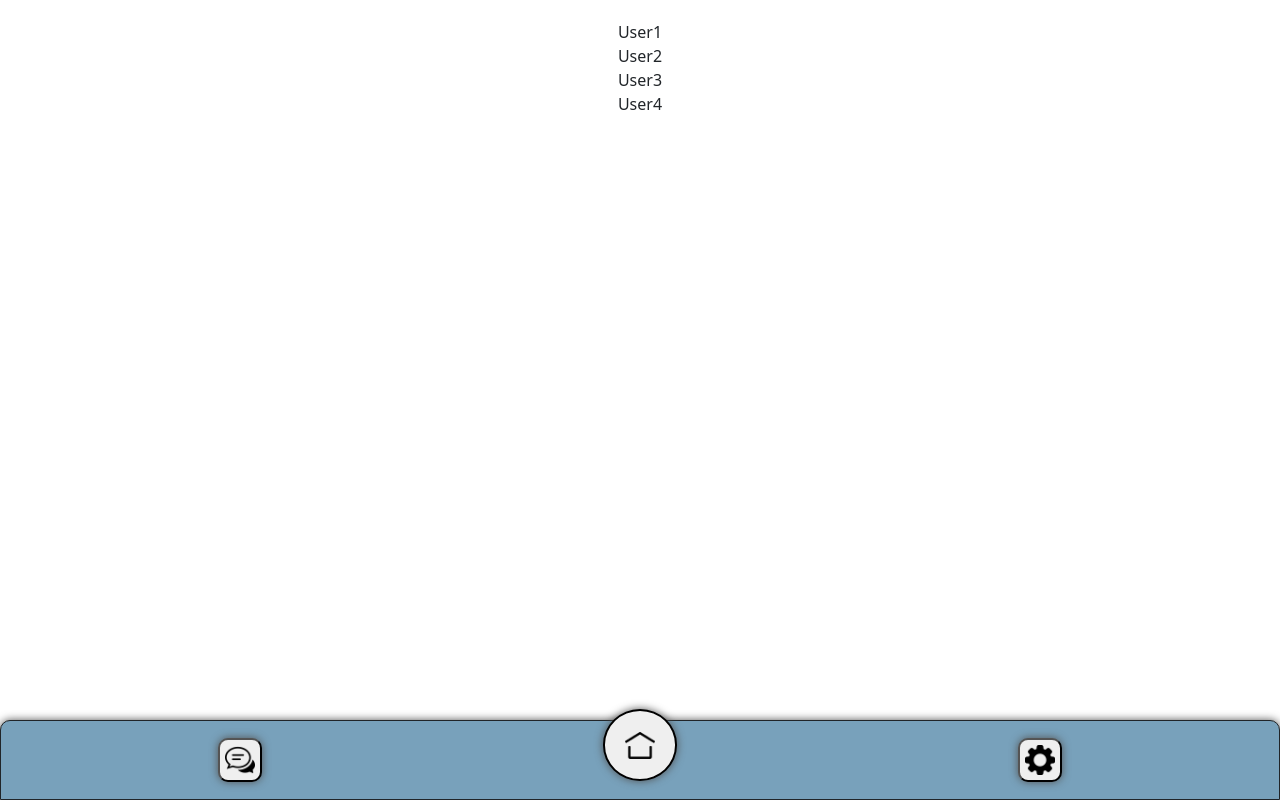
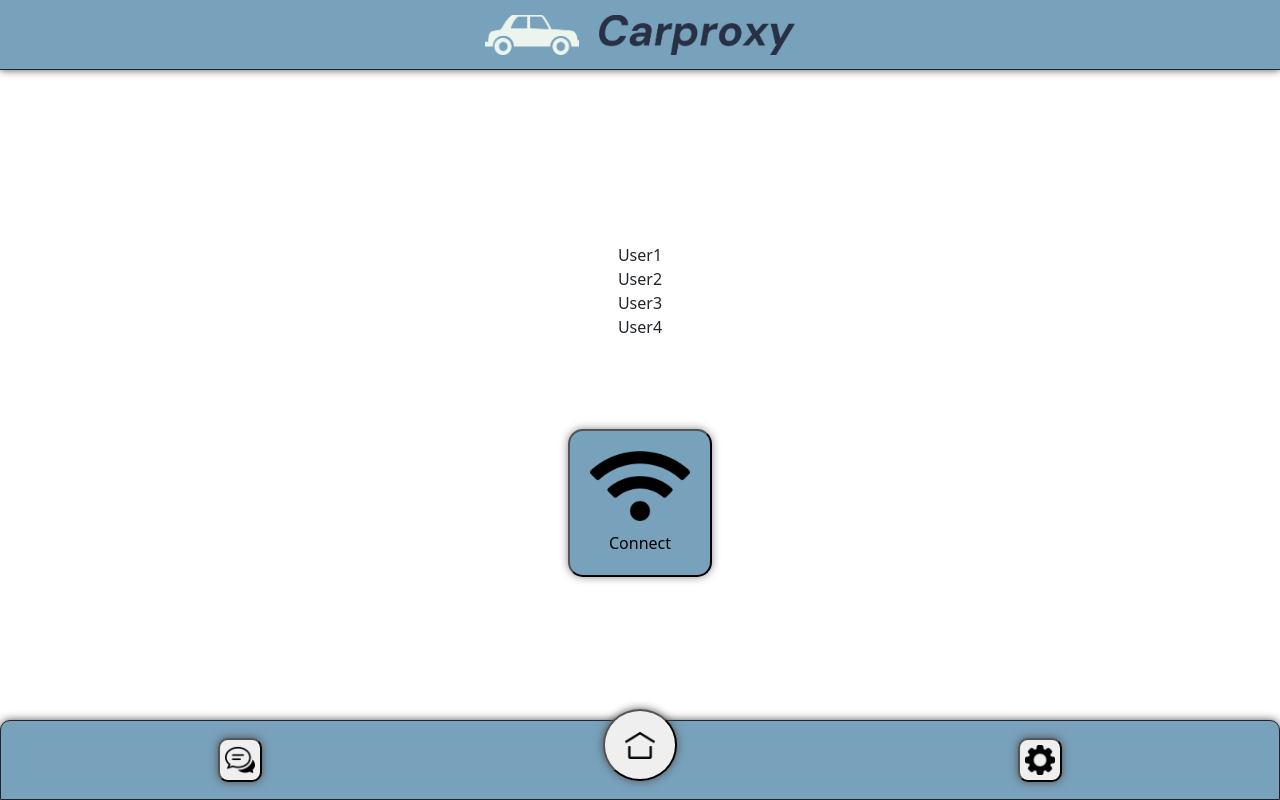
Before and after one commit to krx90/carproxy, a React (Vite) app: page / in a window 1280 px wide. Built offline with nearby package versions, Linux system fonts and the light colour scheme.

Commit message:
updated go online page

```diff
--- /dev/null
+++ b/src/App.css
@@ -0,0 +1,4 @@
+.app{
+    background-color: #EBF5EE;
+    height: fill;
+}
--- a/src/App.tsx
+++ b/src/App.tsx
@@ -1,12 +1,17 @@
 import MenuBar from './components/MenuBar';
 import GoOnline from './components/GoOnline';
+import LogoBar from './components/LogoBar';
+import './App.css';
 
 function App() {
   return <div>
+    <LogoBar></LogoBar>
     <GoOnline></GoOnline>
     <MenuBar></MenuBar>
     </div>
+
 }
 
 
+
 export default App;
--- a/src/components/GoOnline.css
+++ b/src/components/GoOnline.css
@@ -1,6 +1,13 @@
+
+.page{
+    flex-direction: column;
+    height: 100vh;
+    display: flex;
+    justify-content: center;
+    align-items: center;
+}
+
 .connected-users {
-    width: auto;
-    margin: auto;
     text-align: center;
     padding: 20px;
 }
@@ -9,4 +16,22 @@
     list-style-type: none;
     padding: 0;
     margin: 0;
+    display: flex;
 }
+
+.button {
+    flex-direction: column;
+    display: flex;
+    margin-top: 70px;
+    background-color: #78A1BB;
+    padding: 20px;
+    border-radius: 15px;
+    box-shadow: 0 0 8px #898989;
+    align-items: center;
+}
+
+.button-icon{
+    display: flex;
+    width: 100px;
+    margin-bottom: 10px;
+}
--- a/src/components/GoOnline.tsx
+++ b/src/components/GoOnline.tsx
@@ -4,16 +4,23 @@ import image from "../assets/wifi.png";
 let IsOnline = true;
 let ConnectedUsers = ["User1", "User2", "User3", "User4"];
 
+
 function GoOnline() {
   if (IsOnline) {
     return (
+      <div className="page">
         <div className="connected-users">
-        {ConnectedUsers.length === 0 ? <p>No People Found Nearby</p> : null}
+          {ConnectedUsers.length === 0 ? <p className="list-group">No People Found Nearby</p> : null}
           <ul className="list-group">
             {ConnectedUsers.map((item) => (
               <li key={item}> {item}</li>
             ))}
           </ul>
+        </div>
+        <button className="button">
+          <img src={image} alt="button-icon" className="button-icon" />
+          Connect
+        </button>
       </div>
     );
   } else {
--- /dev/null
+++ b/src/components/LogoBar.css
@@ -0,0 +1,28 @@
+.header-logo {
+    height: 70px;
+    background-color: #78A1BB;
+    position: fixed;
+    top: 0;
+    left: 0;
+    right: 0;
+    display: flex;
+    justify-content: center; /* Centers the images horizontally */
+    align-items: center;
+    border-bottom-style: solid;
+    border-width: 1px;
+    box-shadow: 0 0 8px 0 rgb(82, 82, 82);
+}
+
+.logo-icon {
+    display: flex;
+    height: 40px;
+    width: auto;
+    margin: 10px;
+}
+
+.logo-text {
+    display: flex;
+    height: 40px;
+    width: auto;
+    margin: 10px;
+}
--- /dev/null
+++ b/src/components/LogoBar.tsx
@@ -0,0 +1,14 @@
+import './LogoBar.css';
+import image from '../assets/only text logo.png';
+import image1 from '../assets/only icon logo.png';
+
+function LogoBar() {
+    return (
+        <div className='header-logo'>
+            <img src={image1} alt="logo-icon" className='logo-icon'/>
+            <img src={image} alt="logo-text" className='logo-text'/>
+        </div>
+    )
+}
+
+export default LogoBar;
--- a/src/components/MenuBar.css
+++ b/src/components/MenuBar.css
@@ -48,8 +48,6 @@
     display: block;
     padding: 20px;
     margin-bottom: 30px;
-    border-style: solid;
-    border-width: 2px;
     border-radius: 50%;
     box-shadow: 0 0 8px 0 rgb(82, 82, 82);
 }
```
Also changed, not shown: src/assets/only icon logo.png (added), src/assets/only text logo.png (added). Lines whose indentation alone changed are shown as unchanged.
